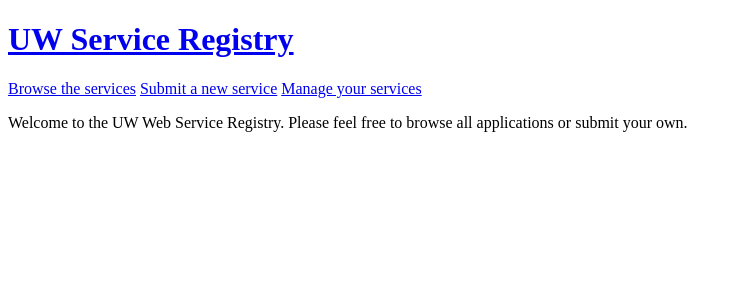
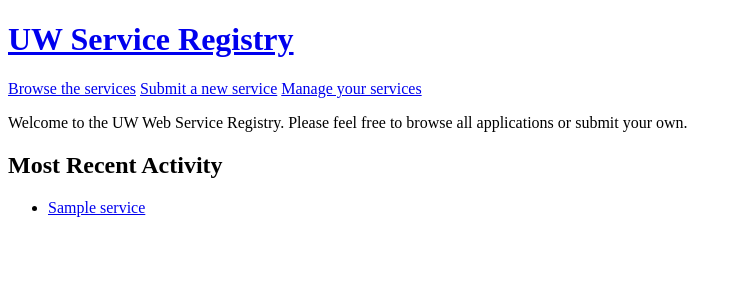
Before and after one commit to tonychang/uw-registry-v1, a Python web app: template templates/home.html in a window 1280 px wide. Shown: the top 300 px of the page, without its empty margins (0-742 px from the left). Run offline with Jinja, Linux system fonts and the light colour scheme; the template is opened without the code that fills it: most values are stand-ins (such as "Sample title", 1, 10 or a date in 2020).

Commit message:
Added top 10 widget to homepage

```diff
--- a/templates/home.html
+++ b/templates/home.html
@@ -4,4 +4,17 @@
 <p>Welcome to the UW Web Service Registry.  Please feel free to browse all applications or submit your own.</p>
 
 <!-- Latest 10 Submitted Applications -->
+<div id="toplist">
+<h2>Most Recent Activity</h2>
+{% if services %}
+    <ul>
+    {% for service in services %}
+    <li><a href="{{service.get_absolute_url}}">{{ service.name }}</a></li>
+    {% endfor %}
+    </ul>
+{% else %}
+    <p>No services available.</p>
+{% endif %}
+</div>
+
 {%endblock%}
```
Also changed, not shown: views.py (+6 -5 lines).
